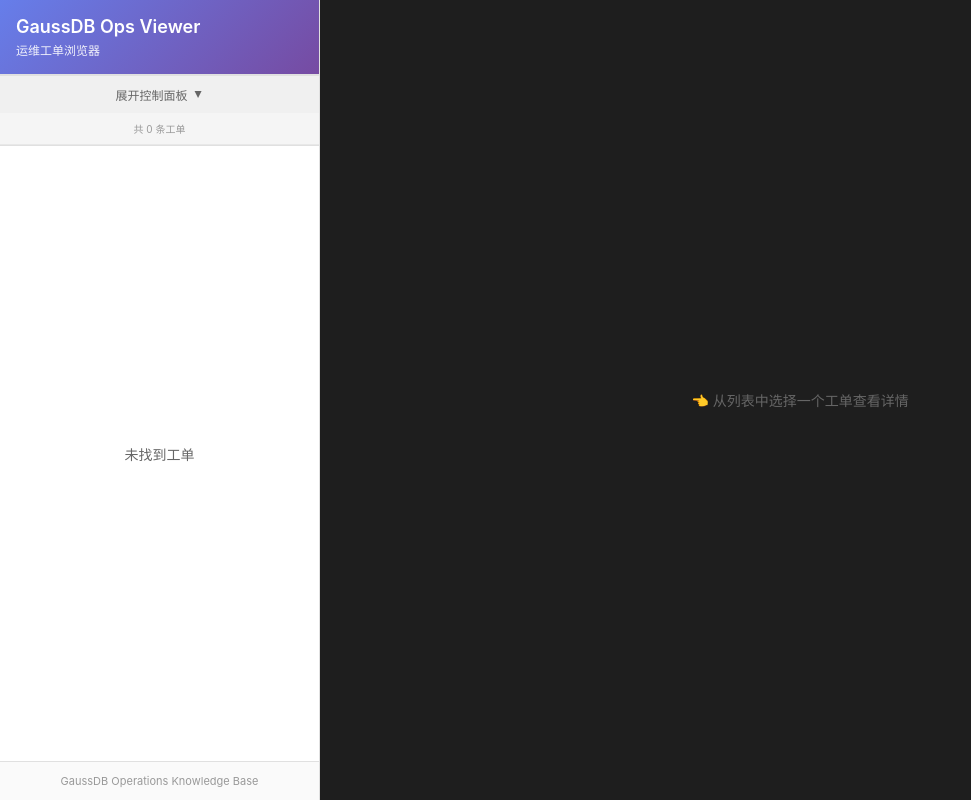
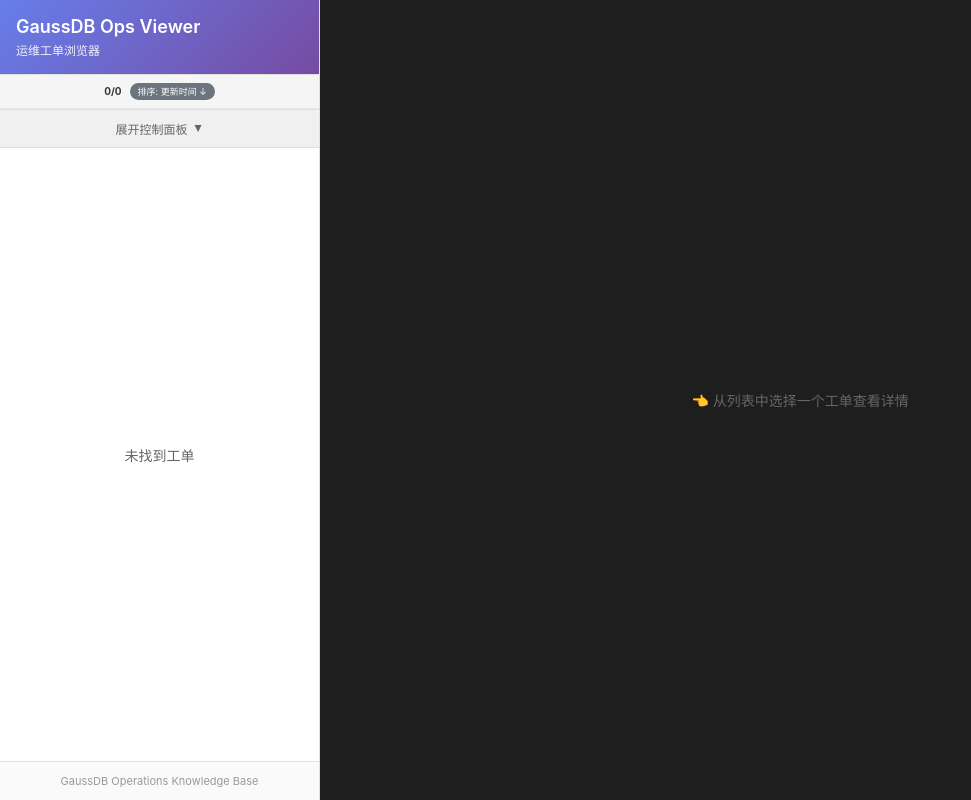
Before and after one commit to hwuu/data-enrichment-assist, a FastAPI app: page / in a window 1280 px wide. Shown: the whole page, without its empty margins (0-971 px from the left). Run offline with FastAPI, Linux system fonts and the light colour scheme; data that the repository does not hold is empty; some libraries are stand-ins or nearby versions.

Commit message:
Improve filter-summary display
- Move filter-summary above toggle button
- Always show count (filtered/total)
- Always show current sort method
- Filter tags shown when filters are active

🤖 Generated with [Claude Code](https://claude.com/claude-code)

Co-Authored-By: Claude Opus 4.5 <noreply@anthropic.com>

```diff
--- a/templates/index.html
+++ b/templates/index.html
@@ -210,6 +210,22 @@
             font-size: 9px;
             margin-right: 6px;
             margin-bottom: 4px;
+        }
+
+        .filter-summary .filter-count {
+            display: inline-block;
+            font-weight: bold;
+            color: #333;
+            margin-right: 8px;
+        }
+
+        .filter-summary .sort-tag {
+            display: inline-block;
+            background: #6c757d;
+            color: white;
+            padding: 2px 8px;
+            border-radius: 10px;
+            font-size: 9px;
         }
 
         .filter-summary .no-filter {
@@ -792,13 +808,13 @@
                         <button class="btn-reset-sort" id="resetSortBtn" onclick="resetSort()" disabled>恢复默认排序方式</button>
                     </div>
                 </div>
+                <div class="filter-summary" id="filterSummary">
+                    <span class="no-filter">共 {{ tickets|length }} 条工单</span>
+                </div>
                 <button class="filters-toggle collapsed" id="filtersToggle" onclick="toggleFilters()">
                     <span id="toggleText">展开控制面板</span>
                     <span class="arrow">&#9650;</span>
                 </button>
-                <div class="filter-summary visible" id="filterSummary">
-                    <span class="no-filter">共 {{ tickets|length }} 条工单</span>
-                </div>
             </div>
 
             <!-- Ticket List -->
@@ -891,12 +907,26 @@
                 tags.push(`审核: ${reviewLabels[currentFilters.review]}`);
             }
 
-            if (tags.length === 0) {
-                summary.innerHTML = `<span class="no-filter">共 ${totalCount} 条工单</span>`;
-            } else {
-                summary.innerHTML = tags.map(t => `<span class="filter-tag">${t}</span>`).join('') +
-                    `<span style="margin-left: 8px; color: #666;">(${filteredCount}/${totalCount})</span>`;
-            }
+            // Sort label
+            const sortLabels = {
+                'updateTime-desc': '更新时间 ↓',
+                'updateTime-asc': '更新时间 ↑',
+                'createTime-desc': '创建时间 ↓',
+                'createTime-asc': '创建时间 ↑',
+                'id-asc': 'ID ↑',
+                'id-desc': 'ID ↓',
+                'score-desc': '评分 ↓',
+                'score-asc': '评分 ↑'
+            };
+            const sortText = `排序: ${sortLabels[currentFilters.sort] || currentFilters.sort}`;
+
+            // Build summary
+            let html = `<span class="filter-count">${filteredCount}/${totalCount}</span>`;
+            if (tags.length > 0) {
+                html += tags.map(t => `<span class="filter-tag">${t}</span>`).join('');
+            }
+            html += `<span class="sort-tag">${sortText}</span>`;
+            summary.innerHTML = html;
         }
 
         // Get score class
```
